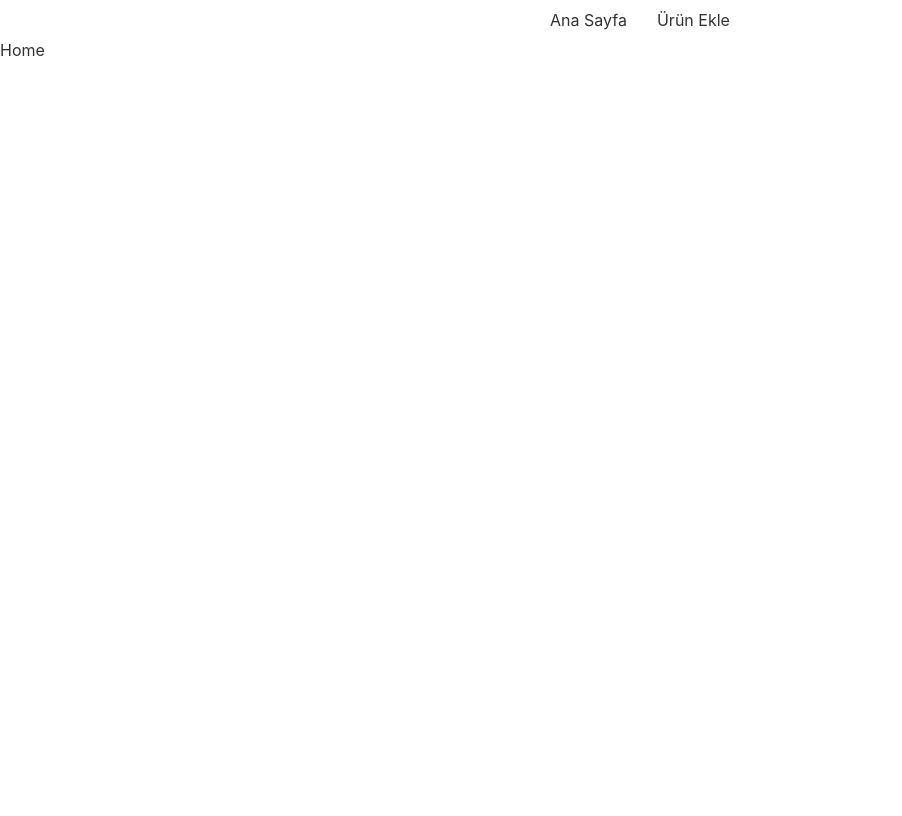
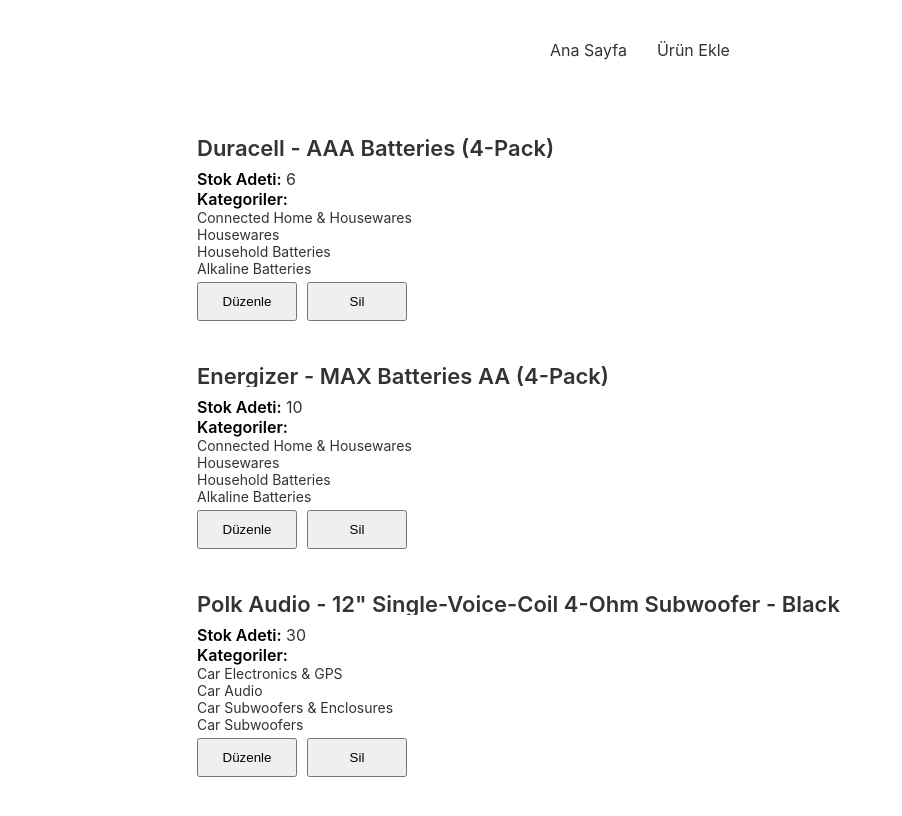
Before and after one commit to FKonyali/wms, a Vue app: page / in a window 1280 px wide. Shown: the top 816 px of the page, without its empty margins (0-902 px from the left). Built offline with nearby package versions, Linux system fonts and the light colour scheme.

Commit message:
addProduct page added

```diff
--- a/src/components/Button.vue
+++ b/src/components/Button.vue
@@ -1,6 +1,10 @@
 <template>
-    <button class="button" v-if="buttonText">
-        {{ buttonText }}
+    <button
+        class="button"
+        :disabled="buttonDisabled"
+        v-if="$slots"
+    >
+        <slot></slot>
     </button>
 </template>
 
@@ -8,8 +12,9 @@
 export default {
     name: 'Button',
     props: {
-        buttonText: {
-            props: String
+        buttonDisabled: {
+            type: Boolean,
+            default: false
         }
     }
 }
@@ -20,4 +25,7 @@
         padding: 10px 15px
         min-width: 100px
         cursor: pointer
+
+        &:disabled
+            cursor: not-allowed
 </style>
--- a/src/components/Header.vue
+++ b/src/components/Header.vue
@@ -24,6 +24,7 @@
 <style lang="sass" scoped>
     .header
         font-size: 16px
+        padding: 30px 0
 
         &__links
             display: flex
--- a/src/components/Input.vue
+++ b/src/components/Input.vue
@@ -12,6 +12,7 @@
             :id="inputName"
             :maxlength="inputMaxLength"
             class="form-group__input"
+            @input="eventInput"
         >
     </div>
 </template>
@@ -41,6 +42,11 @@
         inputMaxLength: {
             type: Number
         }
+    },
+    methods: {
+        eventInput (e) {
+            this.$emit('input', e.target.value)
+        }
     }
 }
 </script>
--- /dev/null
+++ b/src/components/ProductItem.vue
@@ -0,0 +1,79 @@
+<template>
+    <div class="product-item" v-if="productObj">
+        <div class="product-item__title">
+            {{ productObj.title }}
+        </div>
+        <div class="product-item__amount">
+            <span class="product-item__label">Stok Adeti:</span> {{ productObj.amountofstock }}
+        </div>
+        <div class="product-item__cats">
+            <span class="product-item__label">Kategoriler:</span>
+            <ul class="product-item__cats-list">
+                <li v-for="cat in productObj.category" :key="cat.id">
+                    {{ cat.name }}
+                </li>
+            </ul>
+        </div>
+        <div class="product-item__buttons">
+            <Button class="product-item__button">
+                Düzenle
+            </Button>
+            <Button class="product-item__button">
+                Sil
+            </Button>
+        </div>
+    </div>
+</template>
+
+<script>
+import Button from '@/components/Button.vue'
+
+export default {
+    name: 'ProductItem',
+    props: {
+        productObj: {
+            type: Object
+        }
+    },
+    components: {
+        Button
+    }
+}
+</script>
+
+<style lang="sass" scoped>
+    .product
+        &-item
+            margin-bottom: 30px
+            position: relative
+            padding: 5px
+            border: 2px solid transparent
+            transition: all .3s
+            color: #333
+
+            &__title
+                display: -webkit-box
+                -webkit-line-clamp: 2
+                -webkit-box-orient: vertical
+                overflow: hidden
+                font-size: 22px
+                font-weight: 600
+                line-height: 22px
+                margin-bottom: 10px
+
+            &__label
+                color: #000
+                font-weight: 600
+
+            &__cats-list
+                font-size: 14px
+
+            &__cats
+                margin-bottom: 5px
+
+            &__buttons
+                display: flex
+
+            &__button
+                margin-right: 10px
+</style>
--- /dev/null
+++ b/src/helpers/LocalStorage.js
@@ -0,0 +1,6 @@
+import { LOCALSTORAGEKEY } from "../resources/Contstants.js"
+import DummyData from "../resources/DummyData"
+
+export const LoadFromLocalStorage = () => (JSON.parse(localStorage.getItem(LOCALSTORAGEKEY) ?? JSON.stringify(DummyData.products)))
+
+export const SaveToLocalStorage = (links) => { localStorage.setItem(LOCALSTORAGEKEY, JSON.stringify(links)) }
--- /dev/null
+++ b/src/resources/Contstants.js
@@ -0,0 +1,2 @@
+export const PAGEITEMSIZE = 5;
+export const LOCALSTORAGEKEY = "localProducts";
--- /dev/null
+++ b/src/resources/DummyData.js
@@ -0,0 +1,84 @@
+let data = {
+    "products": [
+        {
+            "id": 0,
+            "title": "Duracell - AAA Batteries (4-Pack)",
+            "amountofstock": 6,
+            "brand": "Duracell",
+            "category": [
+                {
+                    "id": "pcmcat312300050015",
+                    "name": "Connected Home & Housewares"
+                },
+                {
+                    "id": "pcmcat248700050021",
+                    "name": "Housewares"
+                },
+                {
+                    "id": "pcmcat303600050001",
+                    "name": "Household Batteries"
+                },
+                {
+                    "id": "abcat0208002",
+                    "name": "Alkaline Batteries"
+                }
+            ],
+            "createDate": 1629813402,
+            "lastUpdateDate": 1629813402
+        },
+        {
+            "id": 1,
+            "title": "Energizer - MAX Batteries AA (4-Pack)",
+            "amountofstock": 10,
+            "brand": "Energizer",
+            "category": [
+                {
+                    "id": "pcmcat312300050015",
+                    "name": "Connected Home & Housewares"
+                },
+                {
+                    "id": "pcmcat248700050021",
+                    "name": "Housewares"
+                },
+                {
+                    "id": "pcmcat303600050001",
+                    "name": "Household Batteries"
+                },
+                {
+                    "id": "abcat0208002",
+                    "name": "Alkaline Batteries"
+                }
+            ],
+            "createDate": 1629813498,
+            "lastUpdateDate": 1629813498
+        },
+        {
+            "id": 2,
+            "title": "Polk Audio - 12\" Single-Voice-Coil 4-Ohm Subwoofer - Black",
+            "amountofstock": 30,
+            "brand": "Polk Audio",
+            "category": [
+                {
+                    "id": "abcat0300000",
+                    "name": "Car Electronics & GPS"
+                },
+                {
+                    "id": "abcat0302000",
+                    "name": "Car Audio"
+                },
+                {
+                    "id": "abcat0302034",
+                    "name": "Car Subwoofers & Enclosures"
+                },
+                {
+                    "id": "abcat0302037",
+                    "name": "Car Subwoofers"
+                }
+            ],
+            "createDate": 1629813593,
+            "lastUpdateDate": 1629813593
+        }
+    ]
+}
+
+export default data
--- a/src/store/state.js
+++ b/src/store/state.js
@@ -1,5 +1,7 @@
+import { LoadFromLocalStorage } from '../helpers/LocalStorage'
+
 export default {
     product: {
-        products: []
+        products: LoadFromLocalStorage() || []
     }
 }
--- a/src/views/AddProduct.vue
+++ b/src/views/AddProduct.vue
@@ -6,39 +6,55 @@
                 inputType="text"
                 inputLabel="Ürün Adı:"
                 :inputMaxLength="250"
+                v-model="form.name"
             />
             <Input
                 inputName="amount"
                 inputType="number"
                 inputLabel="Stok Miktarı:"
+                v-model="form.amount"
             />
             <Input
                 inputName="brand"
                 inputType="text"
                 inputLabel="Marka:"
+                v-model="form.brand"
             />
             <Input
                 inputName="category"
                 inputType="text"
                 inputLabel="Kategori:"
+                v-model="form.category"
             />
             <Button
-                buttonText="Gönder"
                 @click.native="buttonClicked"
-            />
+                :buttonDisabled="(form.name && form.amount && form.brand && form.category) ? false : true"
+            >
+                Gönder
+            </Button>
         </div>
     </div>
 </template>
 
 <script>
+import Button from '@/components/Button.vue'
 import Input from '@/components/Input.vue'
-import Button from '@/components/Button.vue'
 
 export default {
     name: 'AddProduct',
     components: {
         Input,
         Button
+    },
+    data () {
+        return {
+            form: {
+                name: '',
+                amount: '',
+                brand: '',
+                category: ''
+            }
+        }
     },
     methods: {
         buttonClicked () {
--- a/src/views/Home.vue
+++ b/src/views/Home.vue
@@ -1,16 +1,27 @@
 <template>
-    <div class="home">
-        Home
+    <div class="container">
+        <div class="home">
+            <ProductItem
+                v-for="obj in getProducts.products"
+                :key="obj.id"
+                :productObj="obj"
+            />
+        </div>
     </div>
 </template>
 
 <script>
-// import HelloWorld from "@/components/HelloWorld.vue";
+import ProductItem from "@/components/ProductItem.vue";
 
 export default {
     name: "Home",
-    // components: {
-    //     HelloWorld
-    // }
+    components: {
+        ProductItem
+    },
+    computed: {
+        getProducts () {
+            return this.$store.getters.getProduct
+        }
+    }
 };
 </script>
```
